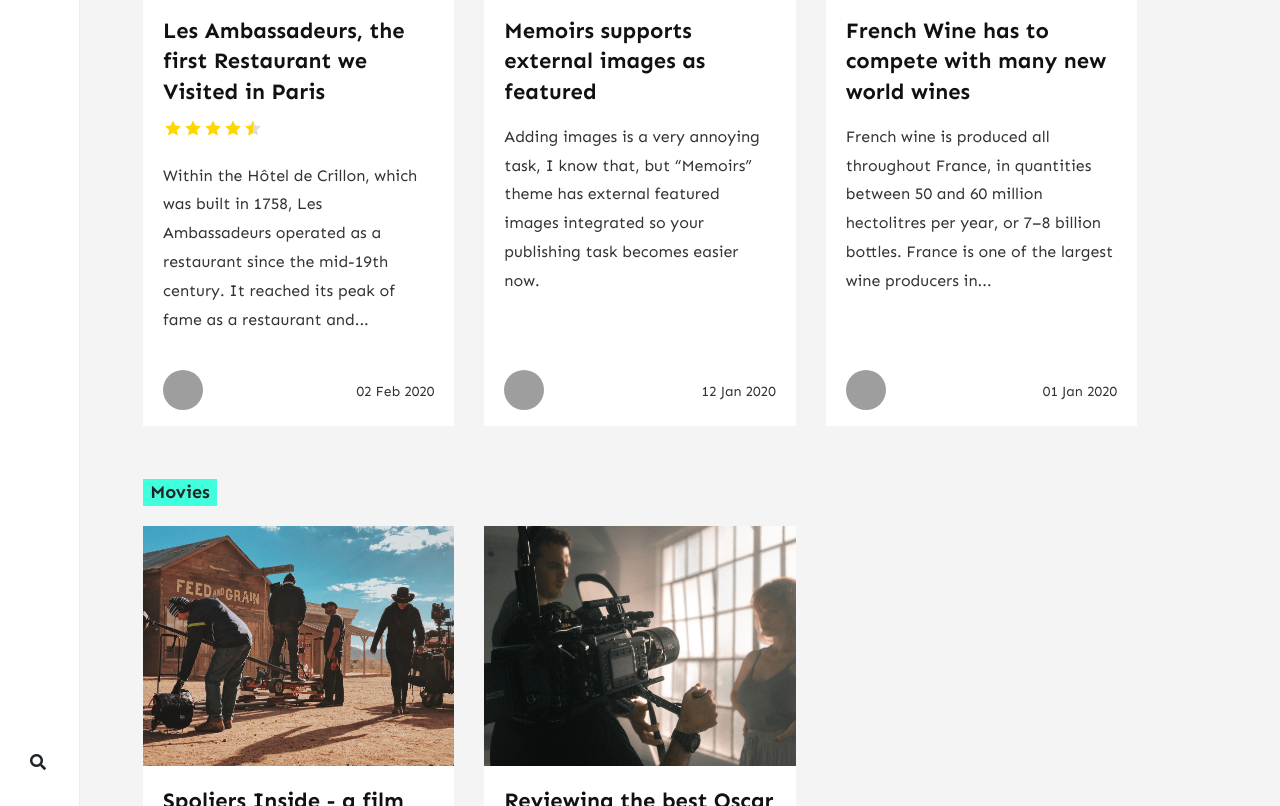
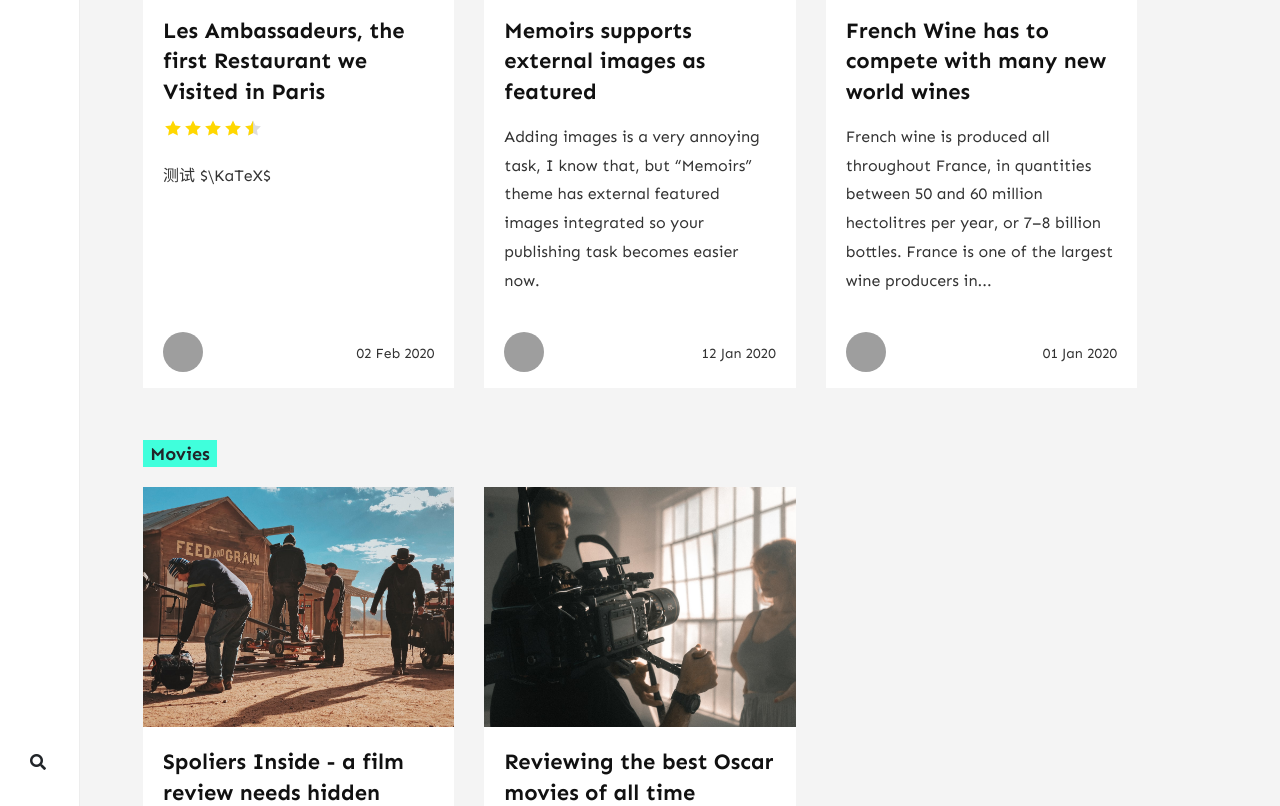
Before and after one commit to MilkAndTeaqwq/milkandteaqwq.github.io, a Jekyll site: the page built from _pages/tags.md, in a window 1280 px wide and 900 px high, scrolled down 484 px, cut to the strip 94-900 px from the top of the window. Built offline with Jekyll 4.4.1, drawn with Linux system fonts in a browser that asks for light colours; nearby versions of some CDN libraries; comment, search, counter and statistics services are not loaded; part of the change alters nothing that is shown; grey boxes are pictures that could not be loaded.

Commit message:
md、代码高亮与 KaTeX 测试

````diff
--- a/_posts/2020-02-2-les-ambassadeurs.md
+++ b/_posts/2020-02-2-les-ambassadeurs.md
@@ -7,15 +7,89 @@ tags: [ France ]
 image: assets/images/2.jpg
 rating: 4.5
 ---
+# 测试
+$\KaTeX$
 
-Within the Hôtel de Crillon, which was built in 1758, Les Ambassadeurs operated as a restaurant since the mid-19th century. It reached its peak of fame as a restaurant and nightclub (a café-concert) in the last three decades of the 19th century.
+$$\sum_{i=1}^n i^2$$
 
-Always a center of entertainment for the aristocracy, in the 1870s it also became a regular destination of some of the best known figures of art and the demi-monde. Edgar Degas and Henri de Toulouse-Lautrec portrayed visitors at the night club, and Aristide Bruant performed there.
+># test
+>>sdqd
+>
+>dsasd
 
-> It was decorated in an 18th-century rococo style, redesigned by Sybille de Margérie with furnishings by Sonia Rykiel.
+ ```cpp
+ #include <iostream>
+#include <cstdio>
+using namespace std;
 
-Following a renovation of the hotel in 1981–85, the restaurant occupied a former private ballroom with windows looking out on the Place de la Concorde, a few hundred meters from the Palais Garnier.
+#define PROBLEM_NAME "network"
+#define FILE_IN freopen(PROBLEM_NAME".in", "r", stdin)
+#define FILE_OUT freopen(PROBLEM_NAME".out", "w", stdout)
+#define USE_FILE_IO FILE_IN; FILE_OUT;
 
-Les Ambassadeurs had two Michelin stars. In the last decade of its operation, chef was Dominique Bouchet  followed by Jean-François Piège and finally when the hotel closed in 2013 for an extended renovation, Christopher Hache.
+int n, m;
 
-In 2017 Hache opened a smaller restaurant, L'Écrin, within the renovated hotel; the former space of Les Ambassadeurs became a bar.
+struct UnionFind {
+    int dad[100005];
+
+    // 初始化
+    void init() {
+        for(int i = 1; i <= n; i++)
+            dad[i] = i;
+    }
+
+    // 查找祖先
+    int anc(int x) {
+        if(dad[x] == x) return x;
+        return dad[x] = anc(dad[x]);
+    }
+
+    // 将 x 与 y 连通
+    void uni(int x, int y) {
+        x = anc(x);
+        y = anc(y);
+
+        dad[x] = y;
+    }
+
+    // 查询 x 与 y 是否连通
+    bool ask(int x, int y) {
+        return anc(x) == anc(y);
+    }
+} s;
+
+struct EdgeInfo {
+    int u, v;
+} e[200005];
+
+void input() {
+    scanf("%d%d", &n, &m);
+    s.init();
+    for(int i = 1; i <= m; i++)
+        scanf("%d%d", &e[i].u, &e[i].v); // 连通网线的 u,v 直接丢弃
+    for(int i = 1; i <= m; i++)
+        scanf("%d%d", &e[i].u, &e[i].v); // 保留剪断网线的 u,v
+}
+
+void work() {
+    // 对于剪断网线的 u,v，从 m 到 1 处理，看作从 m 到 1 依次连通网线
+    // 找到第一次能使 1 与 n 连通的那一天
+    for(int i = m; i >= 1; i--) {
+        s.uni(e[i].u, e[i].v); // 连通 e[i]
+
+        if(s.ask(1, n)) {
+            printf("%d\n", i);
+            break;
+        }
+    }
+}
+
+int main() {
+    // USE_FILE_IO;
+
+    input();
+    work();
+
+    return 0;
+}
+```
````
